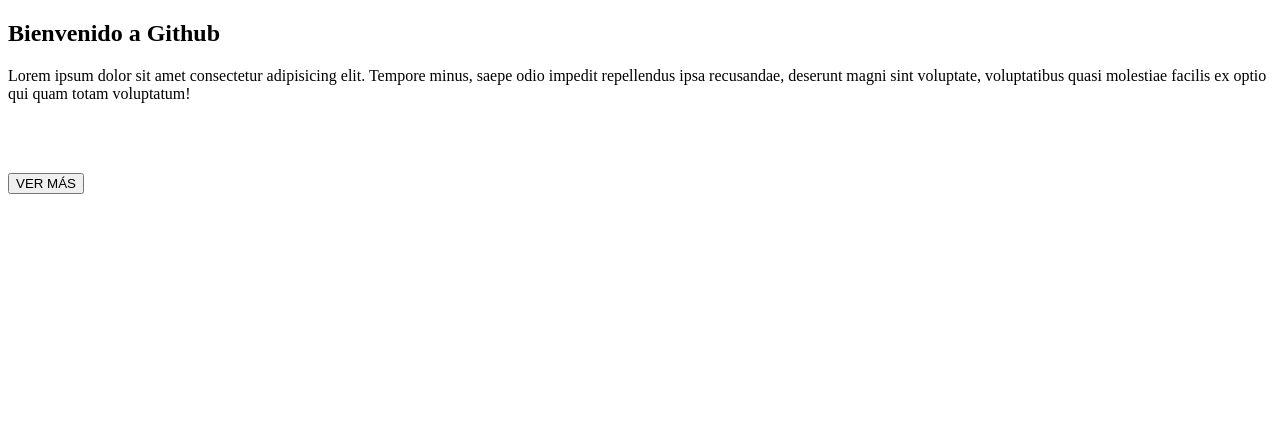
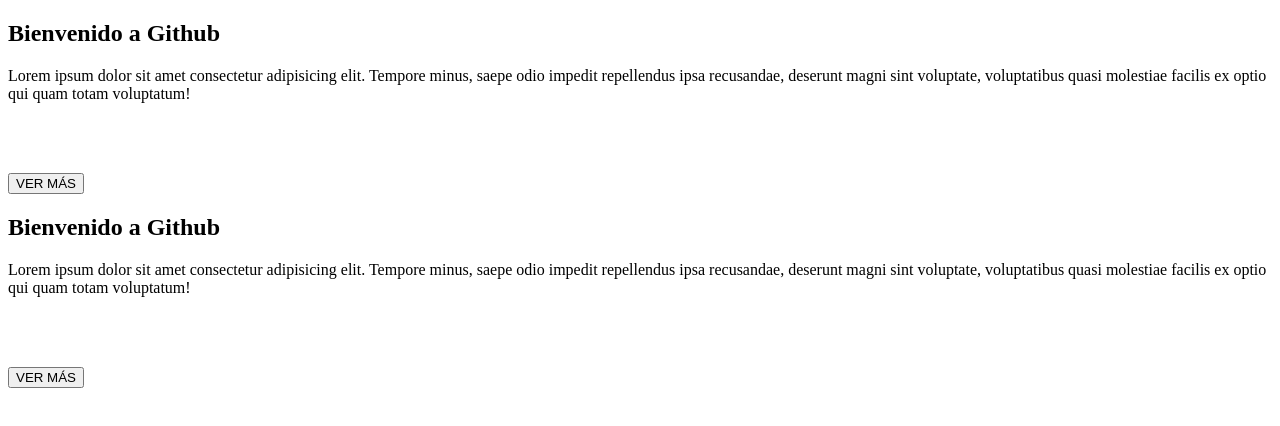
Before and after one commit to 19brayan/BITCOIN-JIMENEZ, a plain HTML site: page index.html in a window 1280 px wide. Drawn offline with Linux system fonts and the light colour scheme.

Commit message:
pruebaDos

```diff
--- a/index.html
+++ b/index.html
@@ -15,6 +15,12 @@
             <br>
             <br>
             <button>VER MÁS</button>
+            <br> <h1>Bienvenido a Github</h1>
+            <p>Lorem ipsum dolor sit amet consectetur adipisicing elit. Tempore minus, saepe odio impedit repellendus ipsa recusandae, deserunt magni sint voluptate, voluptatibus quasi molestiae facilis ex optio qui quam totam voluptatum!</p>
+            <br>
+            <br>
+            <br>
+            <button>VER MÁS</button>
         </section>
     </main>
 </body>
```
